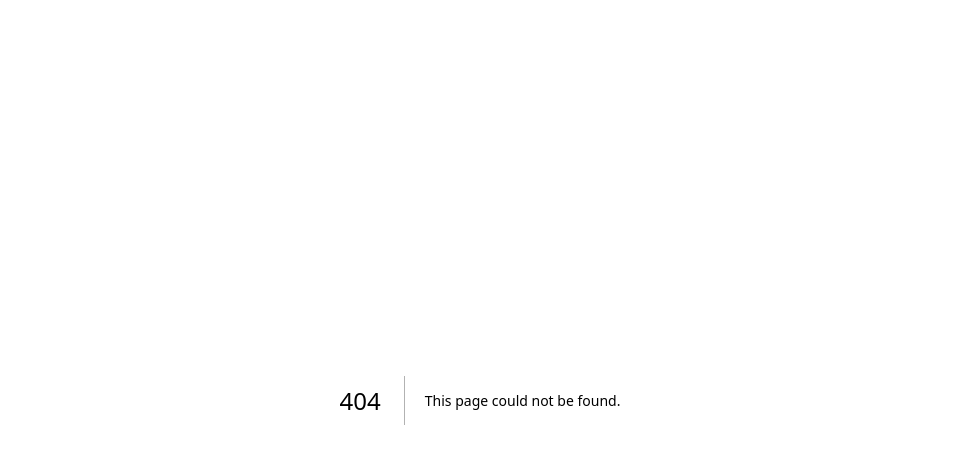
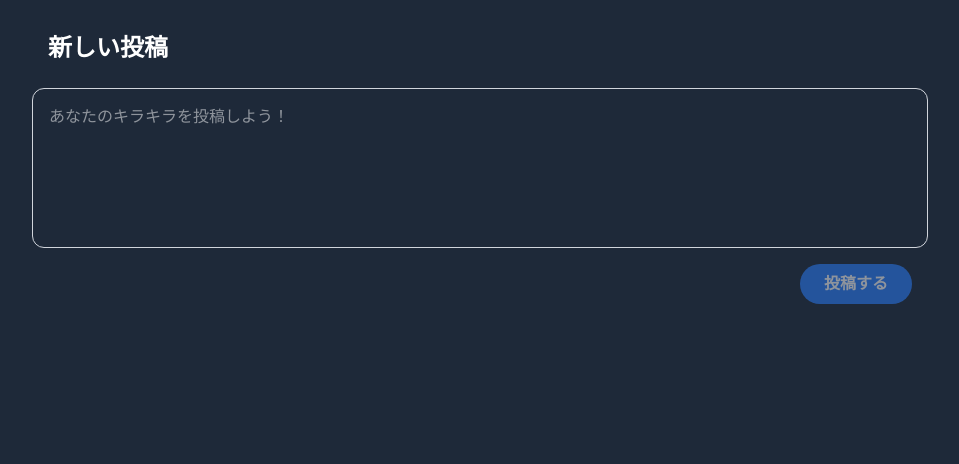
Before and after one commit to p2hacks2025/post-10, a Next.js app in the folder frontend/: page /new-post in a window 1280 px wide. Before the commit this address had no page. Shown: the top 464 px of the page, without its empty margins (160-1119 px from the left). Built offline with nearby package versions, Linux system fonts and the light colour scheme.

Commit message:
Add: Adding create new-post page.

```diff
--- /dev/null
+++ b/frontend/src/app/new-post/page.tsx
@@ -0,0 +1,66 @@
+'use client';
+
+import { useState } from 'react';
+import { useRouter } from 'next/navigation';
+
+export default function NewPostPage() {
+  const [content, setContent] = useState('');
+  const [isPending, setIsPending] = useState(false);
+  const router = useRouter();
+
+  const handleSubmit = async (e: React.FormEvent) => {
+    e.preventDefault();
+    if (!content.trim()) return;
+
+    setIsPending(true);
+
+    try {
+      const res = await fetch(`${process.env.NEXT_PUBLIC_API_URL}/post`, {
+        method: 'POST',
+        headers: { 'Content-Type': 'application/json' },
+        body: JSON.stringify({ text: content }),
+      });
+
+      if (!res.ok) throw new Error('投稿に失敗しました');
+
+      // 投稿成功後、入力欄を空にしてタイムラインに戻る
+      setContent('');
+      router.push('/');
+      router.refresh(); // タイムラインのデータを最新にする
+    } catch (error) {
+      console.error(error);
+      alert('エラーが発生しました');
+    } finally {
+      setIsPending(false);
+    }
+  };
+
+  return (
+    <main className="max-w-screen mx-auto min-h-dvh bg-gray-800 p-4 py-8">
+      <h1 className="flex text-2xl font-bold text-white ml-[15dvw] mb-6">新しい投稿</h1>
+
+      <form onSubmit={handleSubmit} className="space-y-4">
+        <div className="flex justify-center">
+          <textarea
+            className="w-[70dvw] h-40 p-4 border border-gray-300 rounded-xl focus:ring-2 focus:ring-blue-500 focus:border-transparent outline-none resize-none text-white"
+            placeholder="あなたのキラキラを投稿しよう！"
+            value={content}
+            onChange={(e) => setContent(e.target.value)}
+            disabled={isPending}
+          />
+        </div>
+
+
+        <div className="flex justify-end mr-[15dvw]">
+          <button
+            type="submit"
+            disabled={isPending || !content.trim()}
+            className="bg-blue-500 text-white px-6 py-2 rounded-full font-bold hover:bg-blue-600 disabled:opacity-50 transition-colors"
+          >
+            {isPending ? '送信中...' : '投稿する'}
+          </button>
+        </div>
+      </form>
+    </main>
+  );
+}
```
